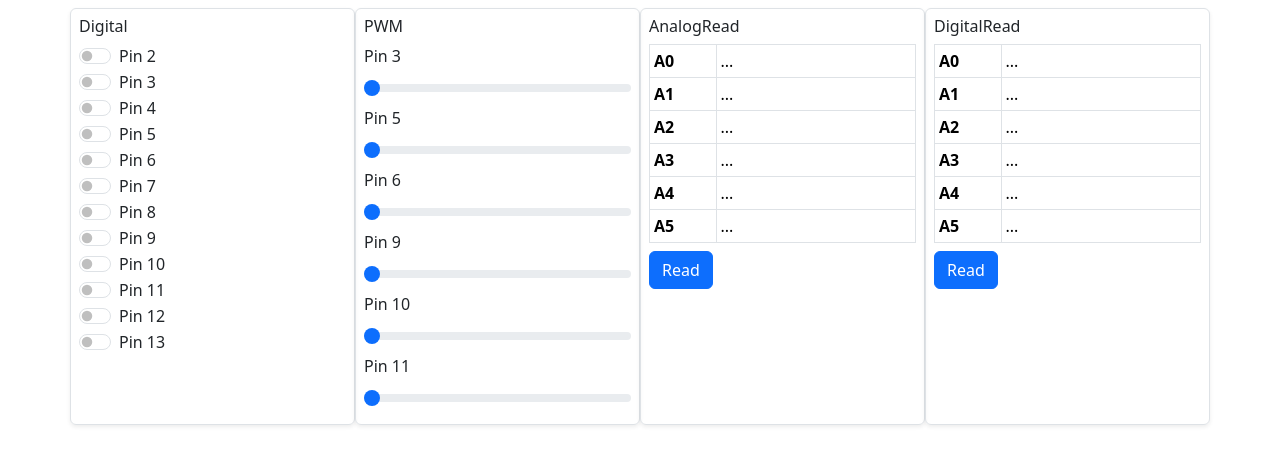
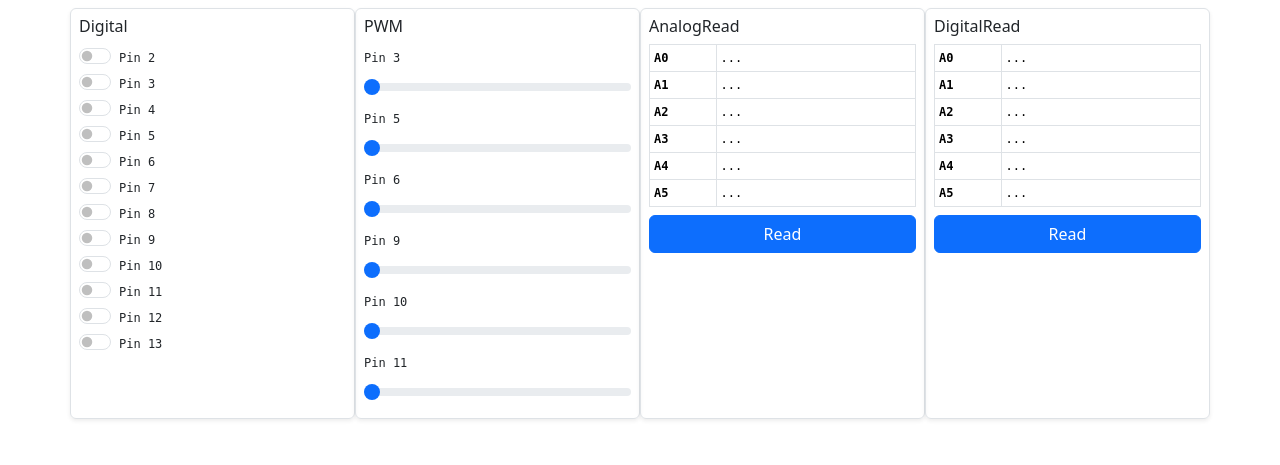
Before and after one commit to dsw7/InoDAQV2, a Flask app: page / in a window 1280 px wide. Shown: the top 465 px of the page. Run offline with Flask 3, Linux system fonts and the light colour scheme; parts of the project's set-up code (start-up, migrations or seed data) failed here and were passed over.

Commit message:
Use monospace class

```diff
--- a/inodaqv2/templates/dashboard.html
+++ b/inodaqv2/templates/dashboard.html
@@ -15,71 +15,71 @@
         <h6>Digital</h6>
         <div class="form-check form-switch">
           <input class="form-check-input" type="checkbox" role="switch" id="dig-2">
-          <label class="form-check-label" for="dig-2">Pin 2</label>
+          <label class="form-check-label monospace" for="dig-2">Pin 2</label>
         </div>
         <div class="form-check form-switch">
           <input class="form-check-input" type="checkbox" role="switch" id="dig-3">
-          <label class="form-check-label" for="dig-3">Pin 3</label>
+          <label class="form-check-label monospace" for="dig-3">Pin 3</label>
         </div>
         <div class="form-check form-switch">
           <input class="form-check-input" type="checkbox" role="switch" id="dig-4">
-          <label class="form-check-label" for="dig-4">Pin 4</label>
+          <label class="form-check-label monospace" for="dig-4">Pin 4</label>
         </div>
         <div class="form-check form-switch">
           <input class="form-check-input" type="checkbox" role="switch" id="dig-5">
-          <label class="form-check-label" for="dig-5">Pin 5</label>
+          <label class="form-check-label monospace" for="dig-5">Pin 5</label>
         </div>
         <div class="form-check form-switch">
           <input class="form-check-input" type="checkbox" role="switch" id="dig-6">
-          <label class="form-check-label" for="dig-6">Pin 6</label>
+          <label class="form-check-label monospace" for="dig-6">Pin 6</label>
         </div>
         <div class="form-check form-switch">
           <input class="form-check-input" type="checkbox" role="switch" id="dig-7">
-          <label class="form-check-label" for="dig-7">Pin 7</label>
+          <label class="form-check-label monospace" for="dig-7">Pin 7</label>
         </div>
         <div class="form-check form-switch">
           <input class="form-check-input" type="checkbox" role="switch" id="dig-8">
-          <label class="form-check-label" for="dig-8">Pin 8</label>
+          <label class="form-check-label monospace" for="dig-8">Pin 8</label>
         </div>
         <div class="form-check form-switch">
           <input class="form-check-input" type="checkbox" role="switch" id="dig-9">
-          <label class="form-check-label" for="dig-9">Pin 9</label>
+          <label class="form-check-label monospace" for="dig-9">Pin 9</label>
         </div>
         <div class="form-check form-switch">
           <input class="form-check-input" type="checkbox" role="switch" id="dig-10">
-          <label class="form-check-label" for="dig-10">Pin 10</label>
+          <label class="form-check-label monospace" for="dig-10">Pin 10</label>
         </div>
         <div class="form-check form-switch">
           <input class="form-check-input" type="checkbox" role="switch" id="dig-11">
-          <label class="form-check-label" for="dig-11">Pin 11</label>
+          <label class="form-check-label monospace" for="dig-11">Pin 11</label>
         </div>
         <div class="form-check form-switch">
           <input class="form-check-input" type="checkbox" role="switch" id="dig-12">
-          <label class="form-check-label" for="dig-12">Pin 12</label>
+          <label class="form-check-label monospace" for="dig-12">Pin 12</label>
         </div>
         <div class="form-check form-switch">
           <input class="form-check-input" type="checkbox" role="switch" id="dig-13">
-          <label class="form-check-label" for="dig-13">Pin 13</label>
+          <label class="form-check-label monospace" for="dig-13">Pin 13</label>
         </div>
       </div>
       <div class="col-lg-3 p-2 shadow-sm justify-content-center rounded border" id="pwm-sliders">
         <h6>PWM</h6>
-        <label for="pwm-3" class="form-label">Pin 3</label>
+        <label for="pwm-3" class="form-label monospace">Pin 3</label>
         <input type="range" class="form-range" value="0" min="0" max="100" step="1" id="pwm-3">
-        <label for="pwm-5" class="form-label">Pin 5</label>
+        <label for="pwm-5" class="form-label monospace">Pin 5</label>
         <input type="range" class="form-range" value="0" min="0" max="100" step="1" id="pwm-5">
-        <label for="pwm-6" class="form-label">Pin 6</label>
+        <label for="pwm-6" class="form-label monospace">Pin 6</label>
         <input type="range" class="form-range" value="0" min="0" max="100" step="1" id="pwm-6">
-        <label for="pwm-9" class="form-label">Pin 9</label>
+        <label for="pwm-9" class="form-label monospace">Pin 9</label>
         <input type="range" class="form-range" value="0" min="0" max="100" step="1" id="pwm-9">
-        <label for="pwm-10" class="form-label">Pin 10</label>
+        <label for="pwm-10" class="form-label monospace">Pin 10</label>
         <input type="range" class="form-range" value="0" min="0" max="100" step="1" id="pwm-10">
-        <label for="pwm-11" class="form-label">Pin 11</label>
+        <label for="pwm-11" class="form-label monospace">Pin 11</label>
         <input type="range" class="form-range" value="0" min="0" max="100" step="1" id="pwm-11">
       </div>
       <div class="col-lg-3 p-2 shadow-sm justify-content-center rounded border">
         <h6>AnalogRead</h6>
-        <table class="table mb-2 table-sm table-bordered table-hover">
+        <table class="table mb-2 table-sm table-bordered table-hover monospace">
           <tbody>
             <tr>
               <th class="w-25" scope="row">A0</th>
@@ -107,11 +107,11 @@
             </tr>
           </tbody>
         </table>
-        <button class="btn btn-primary" type="button" id="btn-read-analog">Read</button>
+        <button class="btn btn-primary w-100" type="button" id="btn-read-analog">Read</button>
       </div>
       <div class="col-lg-3 p-2 shadow-sm justify-content-center rounded border">
         <h6>DigitalRead</h6>
-        <table class="table mb-2 table-sm table-bordered table-hover">
+        <table class="table mb-2 table-sm table-bordered table-hover monospace">
           <tbody>
             <tr>
               <th class="w-25" scope="row">A0</th>
@@ -139,7 +139,7 @@
             </tr>
           </tbody>
         </table>
-        <button class="btn btn-primary" type="button" id="btn-read-digital">Read</button>
+        <button class="btn btn-primary w-100" type="button" id="btn-read-digital">Read</button>
       </div>
     </div>
   </div>
```
